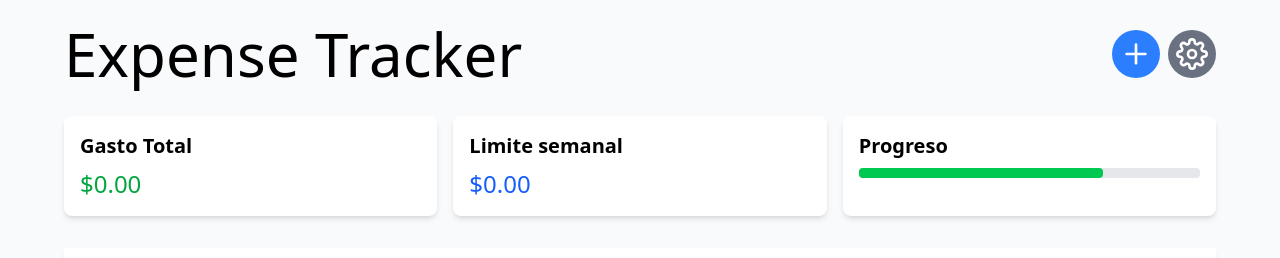
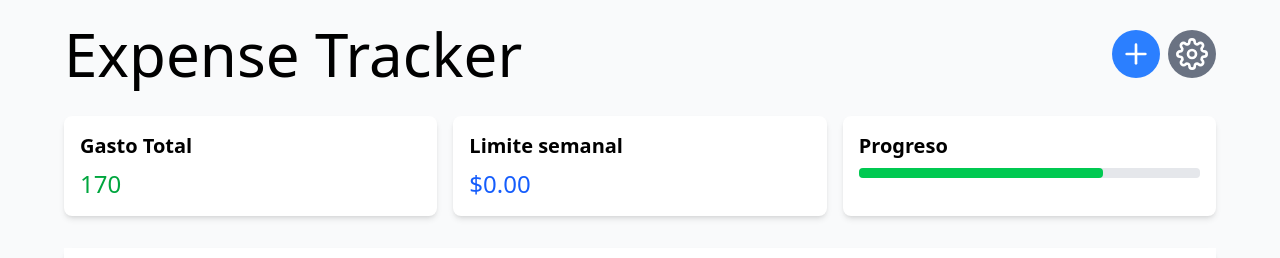
Before and after one commit to anavarro81/Weekly-Expense-Tracker, a React (Vite) app: page / in a window 1280 px wide. Shown: the top 258 px of the page. Built offline with nearby package versions, Linux system fonts and the light colour scheme.

Commit message:
feat(summary): calculate and display total expense in 'Gasto total' field

```diff
--- a/src/pages/ExpenseTrackerPage.jsx
+++ b/src/pages/ExpenseTrackerPage.jsx
@@ -29,6 +29,13 @@ const ExpenseTrackerPage = () => {
 
   }
 
+  const totalWeekExpense = expenses.reduce((totalExpense, currentExpense) => {
+    return totalExpense + currentExpense.amount
+  }, 0)
+
+
+
+
   return (
     <div className="min-h-scren bg-gray-50 p-6">
         <div className='max-w-6xl mx-auto'>
@@ -55,7 +62,7 @@ const ExpenseTrackerPage = () => {
 
               <div className="bg-white p-4 rounded-lg shadow-md w-full">
                 <h2 className="text-xl font-semibold mb-2">Gasto Total</h2>
-                <p className="text-2xl text-green-600">$0.00</p>
+                <p className="text-2xl text-green-600">{totalWeekExpense}</p>
               </div>
 
               <div className="bg-white p-4 rounded-lg shadow-md w-full">
```
